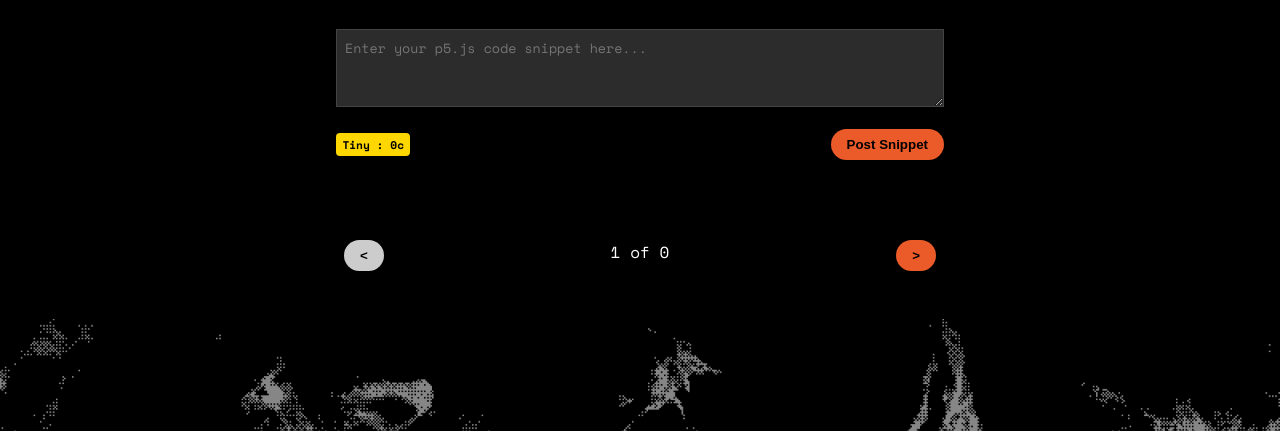
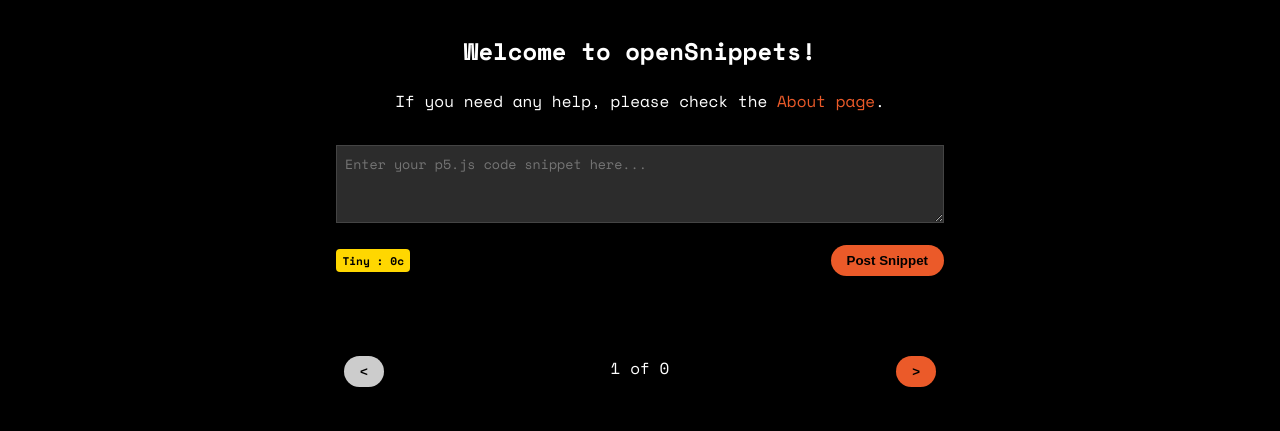
Before and after one commit to stihilus/snippets, a website: page public/index.html in a window 1280 px wide. Shown: the part 65-496 px from the top of the page. Drawn offline with nearby package versions, Linux system fonts and the light colour scheme; no server answers.

Commit message:
welcome on top of index

```diff
--- a/public/index.html
+++ b/public/index.html
@@ -45,6 +45,13 @@
             </div>
         </div>
     </header>
+
+    <!-- Add welcome message here -->
+    <div id="welcome-message" style="text-align: center; margin: 1rem 0;">
+        <h2>Welcome to openSnippets!</h2>
+        <p>If you need any help, please check the <a href="/about.html">About page</a>.</p>
+    </div>
+
     <main>
         <section id="input-section">
             <textarea id="code-input" placeholder="Enter your p5.js code snippet here..."></textarea>
```
